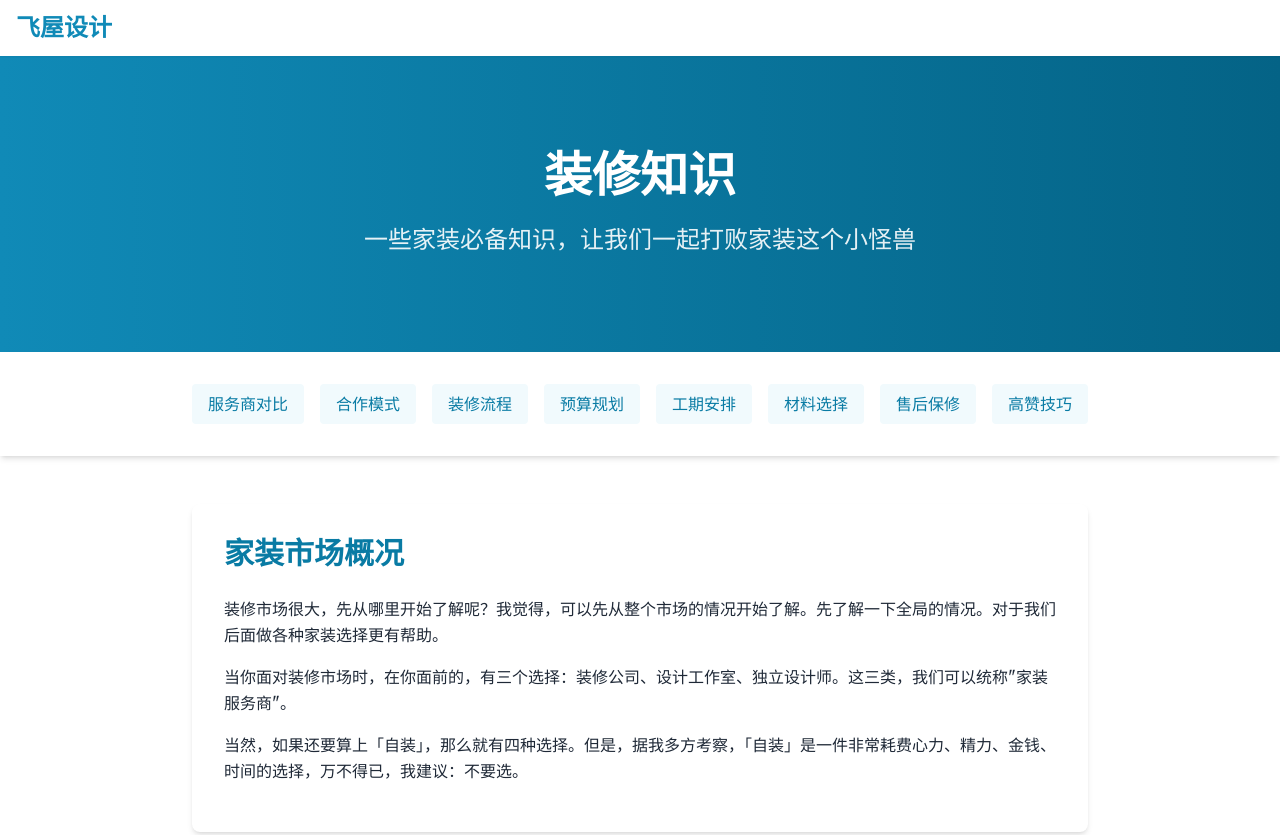
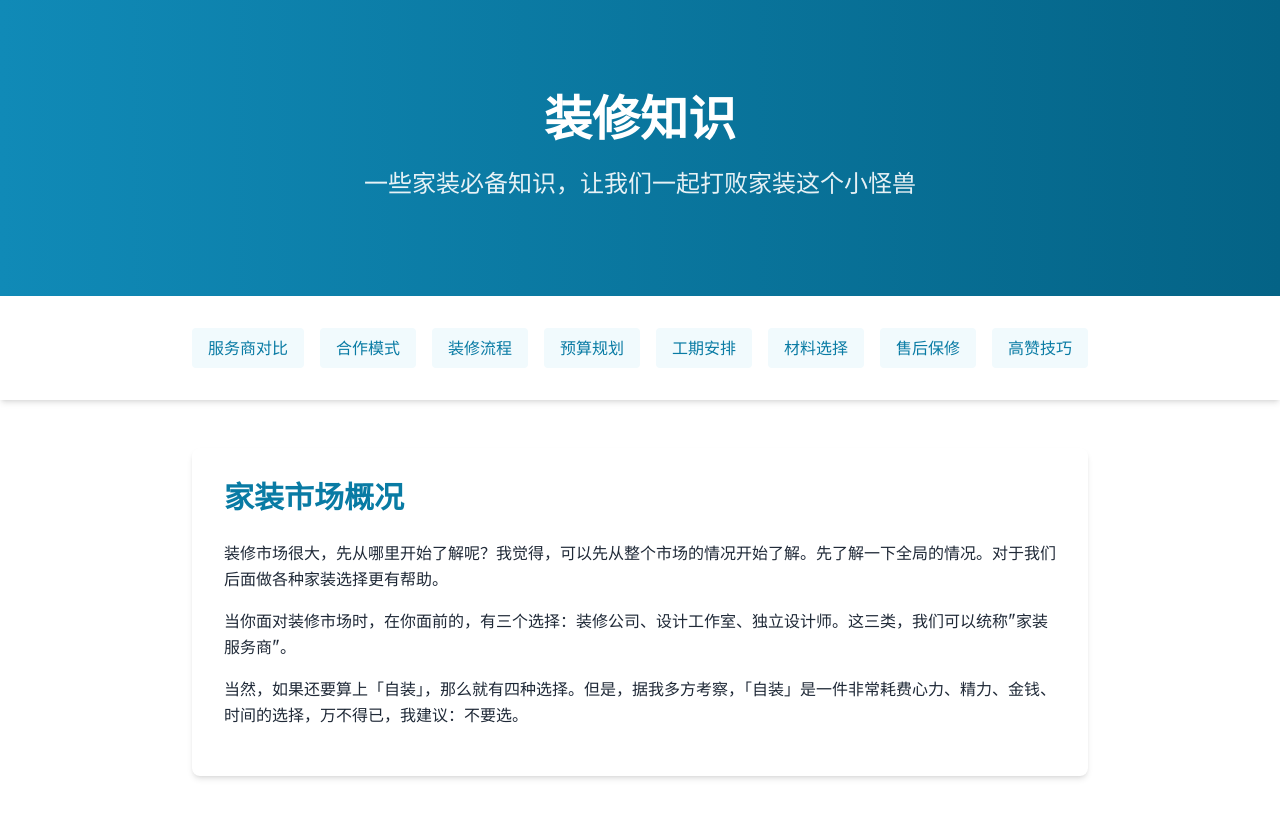
Before and after one commit to polkm09/home_decoration, a plain HTML site: page index.html in a window 1280 px wide. Shown: the top 835 px of the page. Drawn offline with nearby package versions, Linux system fonts and the light colour scheme.

Commit message:
Update index.html

```diff
--- a/index.html
+++ b/index.html
@@ -166,14 +166,6 @@
 </head>
 
 <body class="font-serif bg-neutral-50 text-gray-800 dark:bg-slate-900 dark:text-white transition-colors duration-300">
-    <!-- 导航栏 -->
-    <header class="sticky top-0 z-50 bg-white dark:bg-slate-900 shadow-sm">
-        <div class="container mx-auto px-4 py-3 flex justify-between items-center">
-            <div class="flex items-center">
-                <h1 class="text-2xl font-mono font-bold text-primary-600 dark:text-primary-400">飞屋设计</h1>
-            </div>
-        </div>
-    </header>
 
     <!-- 主横幅 -->
     <section class="bg-gradient-to-r from-primary-600 to-primary-800 text-white py-16 md:py-24">
```
